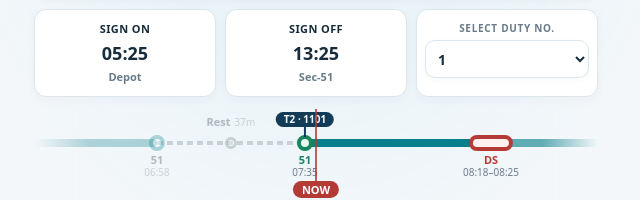
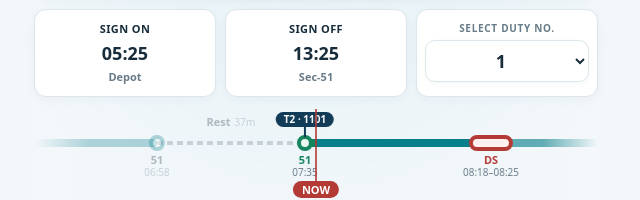
Before and after one commit to manish435681/T-T, a website: page index.html in a window 1280 px wide. Shown: the part 212-412 px from the top of the page, 324-964 px from the left. Drawn offline with Linux system fonts and the light colour scheme.

Commit message:
Update index.html

```diff
--- a/index.html
+++ b/index.html
@@ -64,7 +64,6 @@ select{width:100%;height:44px;padding:0 10px;font:inherit;font-size:16px;color:v
 .tl .nd{top:26px;height:16px;border-radius:8px;background:var(--card);border:4px solid var(--aq)}
 .tl .nd.dp{border-color:var(--pri);border-radius:4px}
 .tl .nd.sbn{border-style:dashed}
-.tl .nd.rs{top:28px;width:12px;height:12px;border:3px solid var(--mu);border-radius:50%}
 .tl .nd.c{border-color:var(--ok);background:var(--gt)}
 .tl .nd.x{border-color:var(--er);background:var(--rt)}
 .tl .lb{top:44px;transform:translateX(-50%);text-align:center;white-space:nowrap;font-size:11px;line-height:1.2;color:var(--tx)}
@@ -137,7 +136,7 @@ select{height:48px;padding:0 13px;border-radius:10px;font-size:15px;box-shadow:0
 .meta b{margin-top:3px;font-size:18px;font-weight:700;letter-spacing:0}
 .meta small{margin-top:3px;font-size:11px;font-weight:550;letter-spacing:0;text-transform:none}
 .duty-pick label{margin:0 0 5px;color:var(--mu);font-size:10px;font-weight:700;letter-spacing:.07em;text-transform:uppercase;white-space:nowrap}
-.duty-pick select{width:100%;height:38px;padding:0 8px;font-size:14px}
+.duty-pick select{width:100%;height:42px;padding:0 6px;font-size:18px;font-weight:700;text-align:center;text-align-last:center}
 .tl{height:92px;margin:12px 0 0;border:0;border-radius:0;background:transparent;box-shadow:none}
 .tr{margin-top:10px;border-radius:12px;box-shadow:0 3px 10px rgba(18,59,87,.035)}
 .tr.done{opacity:.48}
@@ -279,7 +278,7 @@ function tlBuild(D){
   var sg=add('sg '+kind,'<i class="pf"></i>','left:'+X(a)+'px;width:'+(X(b)-X(a))+'px');
   var g={a:a,b:b,els:[sg],pf:sg.firstChild};
   if(rn){var mid=(a+b)/2,gp=Math.round(b-a);
-   g.els.push(add('nd rs','','left:'+(X(mid)-6)+'px'),add('lb up','<b>'+rn+'</b><small>'+(gp>=60?Math.floor(gp/60)+'h ':'')+(gp%60?gp%60+'m':'')+'</small>','left:'+X(mid)+'px'))}
+   g.els.push(add('lb up','<b>'+rn+'</b><small>'+(gp>=60?Math.floor(gp/60)+'h ':'')+(gp%60?gp%60+'m':'')+'</small>','left:'+X(mid)+'px'))}
   G.push(g)});
  S.forEach(function(s0){var w=(s0.t2-s0.t)*PX;
   s0.els.push(add('nd '+(s0.k==='dp'?'dp':(s0.k==='sb'?'sbn':'')),'','left:'+(X(s0.t)-8)+'px;width:'+(w+16)+'px'),
```
